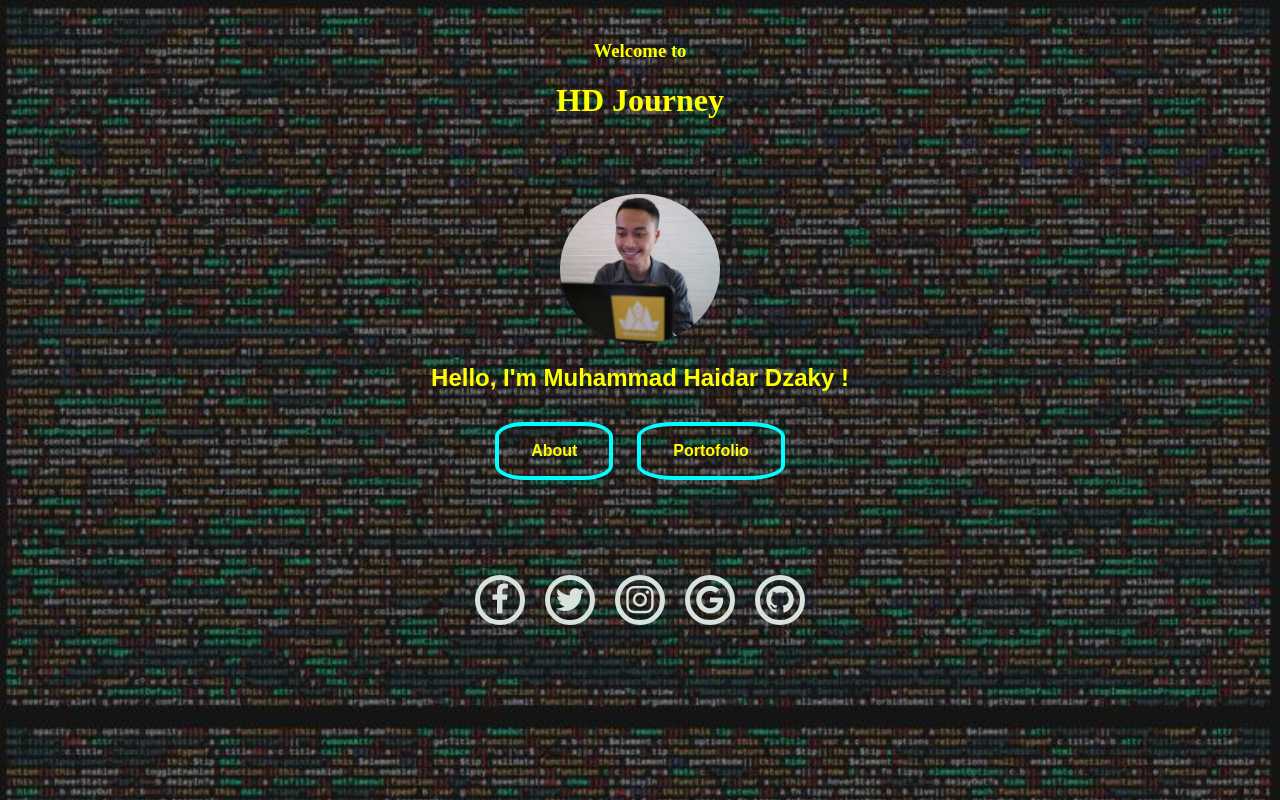
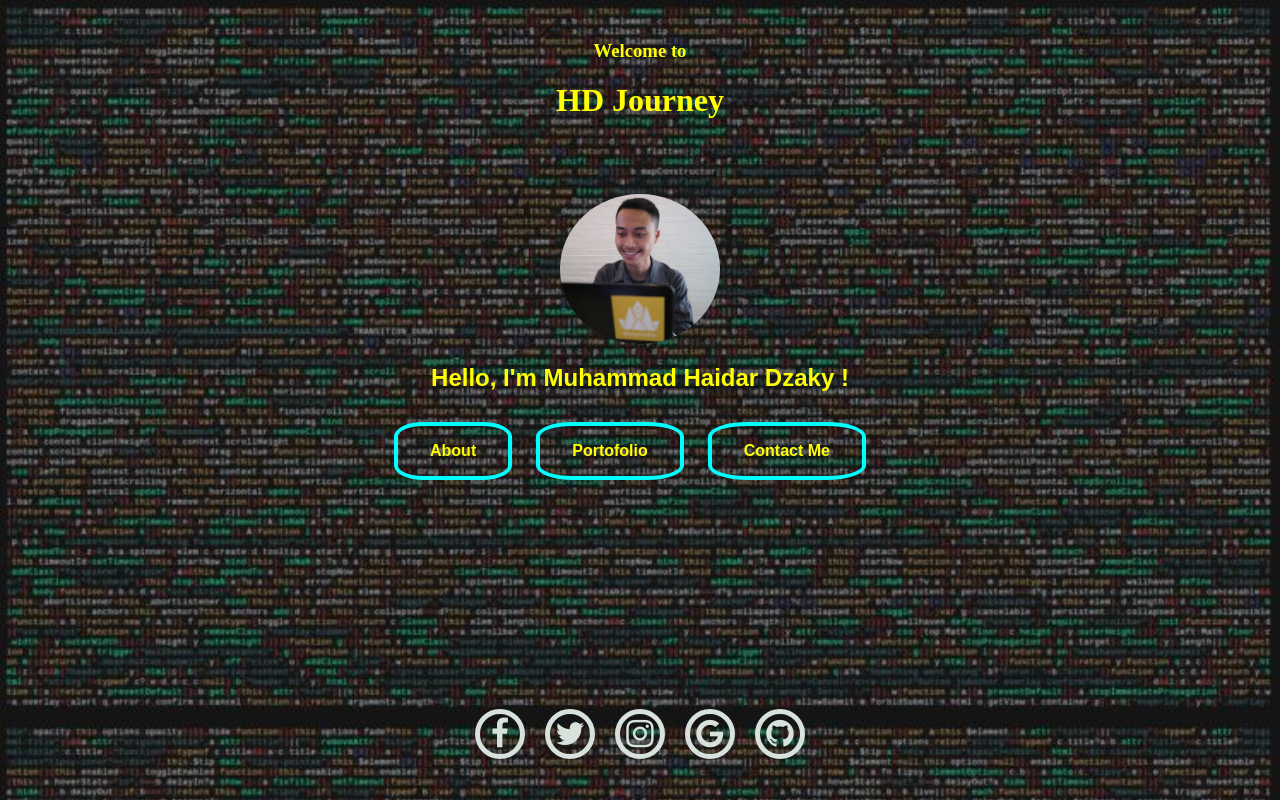
Before and after one commit to haidardzaky/haidardzaky.github.io, a plain HTML site: page index.html in a window 1280 px wide. Drawn offline with Linux system fonts and the light colour scheme; a web font is replaced by a local one.

Commit message:
html css modified

```diff
--- a/index.html
+++ b/index.html
@@ -28,6 +28,7 @@
   <div class="button-special">
     <a href="about.html" aria-hidden="true"><button class="button button1">About</button></a>
     <a href="http://www.google.com" aria-hidden="true"><button class="button button2">Portofolio</button></a>
+    <a href="about.html" aria-hidden="true"><button class="button button3">Contact Me</button></a>
   </div>
 
 
--- a/styles.css
+++ b/styles.css
@@ -11,13 +11,12 @@ h1 {
   margin-top: 20px;
 }
 
-h2, p{
+h2, p {
   font-family: sans-serif;
   position: relative;
   text-align: center;
   color: yellow;
   margin-top: 20px;
-
 }
 
 h3 {
@@ -44,28 +43,26 @@ p {
 
 .button-special {
   text-align: center;
+  display: fixed;
+  bottom: 20%;
+  left: 50%;
+  margin-top: 30px;
 }
 
 .button {
   border: none;
-  left: 50%;
   padding: 16px 32px;
   text-align: center;
   text-decoration: none;
-  display: inline-block;
   align-items: center;
-  justify-content: center;
-  margin-top: 30px;
   font-size: 16px;
   -webkit-transition-duration: 0.4s;
   /* Safari */
   transition-duration: 0.4s;
   cursor: pointer;
-
 }
 
-
-.button1 {
+.button1, .button2, .button3 {
   background: transparent;
   color: yellow;
   border: 4px solid #00ffff;
@@ -74,25 +71,12 @@ p {
   font-weight: bold;
 }
 
-.button1:hover {
+.button1:hover, .button2:hover, .button3:hover {
   background-color: #00ffff;
   color: black;
 }
 
-.button2 {
-  background: transparent;
-  color: yellow;
-  border: 4px solid #00ffff;
-  border-radius: 25%;
-  font-weight: bold;
-}
-
-.button2:hover {
-  background-color: #00ffff;
-  color: black;
-}
-
-a{
+a {
   border: transparent;
 }
 
@@ -108,8 +92,8 @@ it should always be at the center of the browser */
   display: block;
   position: fixed;
   left: 50%;
+  bottom: 2%;
   transform: translate(-50%, -50%);
-  margin-top: 120px;
 }
 
 /* Style the Un-order list by setting its list-style to none */
@@ -171,7 +155,7 @@ to align it properly */
 }
 
 .wrapper ul li:hover .fa-github {
-  color:#999;
+  color: #999;
   text-shadow: 0 0 15px #999;
   transition: all 0.5s ease;
 }
```
